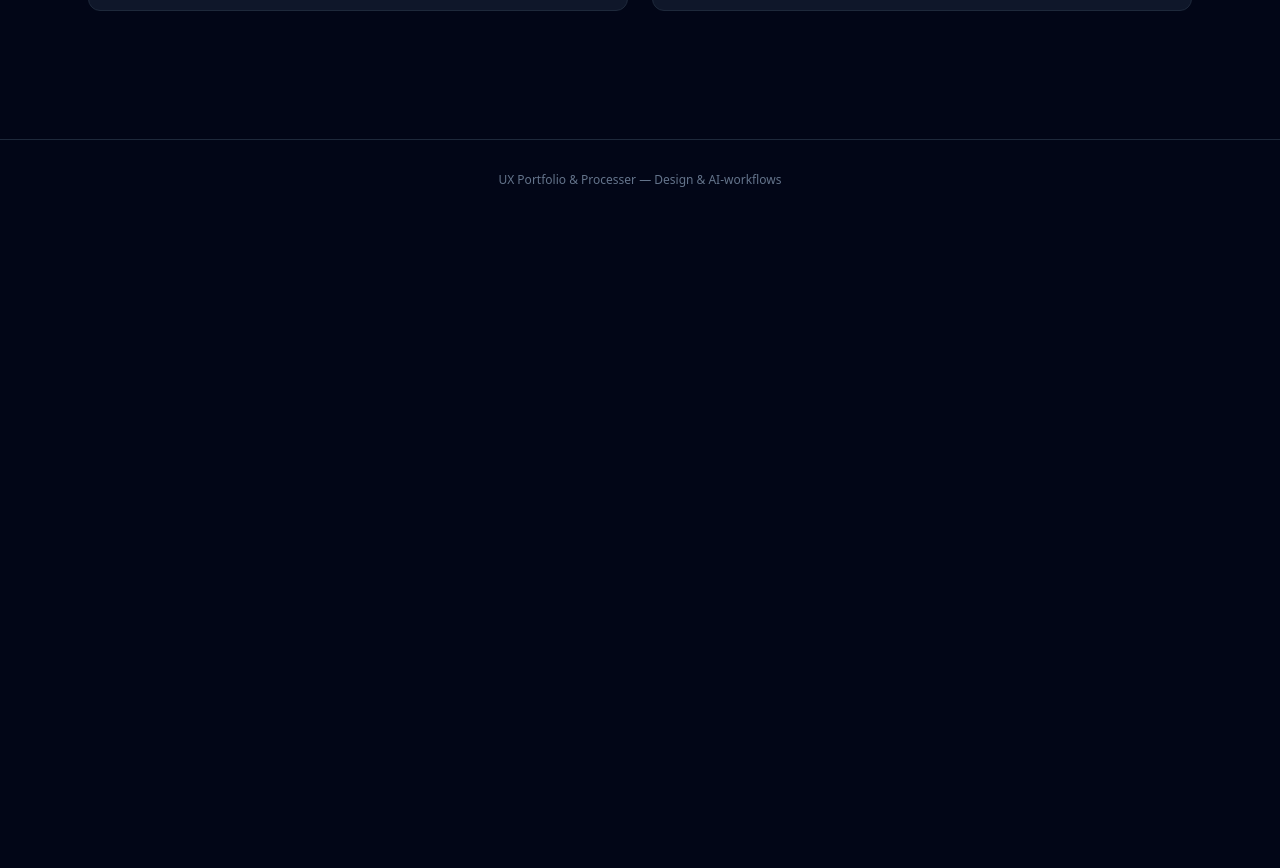
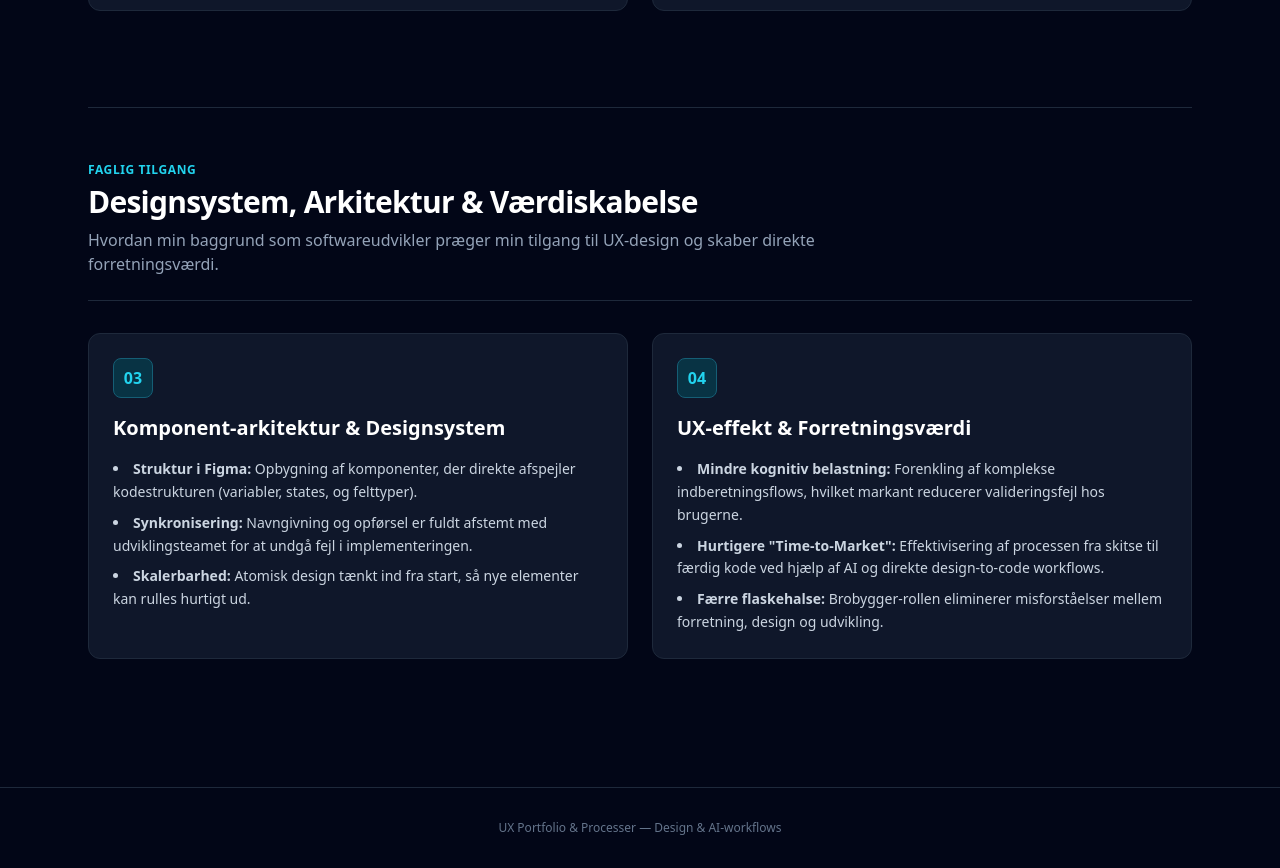
Before and after one commit to npm6tvkmyh-blip/Portfolio, a plain HTML site: page index.html in a window 1280 px wide. Shown: the part 3039-3907 px from the top of the page. Before the commit the page ends 3259 px from the top, so only its background shows below. Drawn offline with nearby package versions, Linux system fonts and the light colour scheme.

Commit message:
Update index.html

```diff
--- a/index.html
+++ b/index.html
@@ -39,22 +39,18 @@
                 <p class="text-sm text-slate-400">De første indledende skitser til at teste struktur, flows og informationsobjekter i de fire hovedelementer.</p>
 
                 <div class="grid grid-cols-1 sm:grid-cols-2 md:grid-cols-4 gap-4">
-                    <!-- Kort 1 -->
                     <div class="bg-slate-900 border border-slate-800 rounded-lg p-3 space-y-2">
                         <img src="Iteration1_side1.jpeg" alt="Lo-fi Ansøger" class="w-full h-auto object-cover rounded-md">
                         <p class="text-xs text-slate-400 text-center">Ansøger</p>
                     </div>
-                    <!-- Kort 2 -->
                     <div class="bg-slate-900 border border-slate-800 rounded-lg p-3 space-y-2">
                         <img src="Iteration1_side2.jpeg" alt="Lo-fi Teknologier" class="w-full h-auto object-cover rounded-md">
                         <p class="text-xs text-slate-400 text-center">Teknologier</p>
                     </div>
-                    <!-- Kort 3 -->
                     <div class="bg-slate-900 border border-slate-800 rounded-lg p-3 space-y-2">
                         <img src="Iteration1_side3.jpeg" alt="Lo-fi Bilag" class="w-full h-auto object-cover rounded-md">
                         <p class="text-xs text-slate-400 text-center">Bilag</p>
                     </div>
-                    <!-- Kort 4 -->
                     <div class="bg-slate-900 border border-slate-800 rounded-lg p-3 space-y-2">
                         <img src="Iteration1_side4.jpeg" alt="Lo-fi Afslut" class="w-full h-auto object-cover rounded-md">
                         <p class="text-xs text-slate-400 text-center">Afslut</p>
@@ -71,22 +67,18 @@
                 <p class="text-sm text-slate-400">Skitserne ført over i digitale elementer gennem AI-værktøjer for at afprøve visuelt hierarki og skærmplads.</p>
 
                 <div class="grid grid-cols-1 sm:grid-cols-2 md:grid-cols-4 gap-4">
-                    <!-- Kort 1 -->
                     <div class="bg-slate-900 border border-slate-800 rounded-lg p-3 space-y-2">
                         <img src="Iteration2_side1.jpg" alt="AI Iteration Ansøger" class="w-full h-auto object-cover rounded-md">
                         <p class="text-xs text-slate-400 text-center">Ansøger</p>
                     </div>
-                    <!-- Kort 2 -->
                     <div class="bg-slate-900 border border-slate-800 rounded-lg p-3 space-y-2">
                         <img src="Iteration2_side2.jpg" alt="AI Iteration Projekt" class="w-full h-auto object-cover rounded-md">
                         <p class="text-xs text-slate-400 text-center">Projekt</p>
                     </div>
-                    <!-- Kort 3 -->
                     <div class="bg-slate-900 border border-slate-800 rounded-lg p-3 space-y-2">
                         <img src="Iteration2_side3.jpg" alt="AI Iteration Bilag" class="w-full h-auto object-cover rounded-md">
                         <p class="text-xs text-slate-400 text-center">Bilag</p>
                     </div>
-                    <!-- Kort 4 -->
                     <div class="bg-slate-900 border border-slate-800 rounded-lg p-3 space-y-2">
                         <img src="Iteration2_side4.jpg" alt="AI Iteration Afslut" class="w-full h-auto object-cover rounded-md">
                         <p class="text-xs text-slate-400 text-center">Afslut</p>
@@ -103,22 +95,18 @@
                 <p class="text-sm text-slate-400">Designsystemet kobles på for at sikre genkendelighed og korrekte komponenter.</p>
 
                 <div class="grid grid-cols-1 sm:grid-cols-2 md:grid-cols-4 gap-4">
-                    <!-- Kort 1 -->
                     <div class="bg-slate-900 border border-slate-800 rounded-lg p-3 space-y-2">
                         <img src="Iteration3_side1.png" alt="Designsystem Ansøger" class="w-full h-auto object-cover rounded-md">
                         <p class="text-xs text-slate-400 text-center">Ansøger</p>
                     </div>
-                    <!-- Kort 2 -->
                     <div class="bg-slate-900 border border-slate-800 rounded-lg p-3 space-y-2">
                         <img src="Iteration3_side2.png" alt="Designsystem Projekt" class="w-full h-auto object-cover rounded-md">
                         <p class="text-xs text-slate-400 text-center">Projekt</p>
                     </div>
-                    <!-- Kort 3 -->
                     <div class="bg-slate-900 border border-slate-800 rounded-lg p-3 space-y-2">
                         <img src="Iteration3_side3.png" alt="Designsystem Bilag" class="w-full h-auto object-cover rounded-md">
                         <p class="text-xs text-slate-400 text-center">Bilag</p>
                     </div>
-                    <!-- Kort 4 -->
                     <div class="bg-slate-900 border border-slate-800 rounded-lg p-3 space-y-2">
                         <img src="Iteration3_side4.png" alt="Designsystem Afslut" class="w-full h-auto object-cover rounded-md">
                         <p class="text-xs text-slate-400 text-center">Afslut</p>
@@ -136,22 +124,18 @@
                 <p class="text-sm text-slate-400">Det endelige, gennemtestede og forretningsklar design klar til brugertest og implementering.</p>
 
                 <div class="grid grid-cols-1 sm:grid-cols-2 md:grid-cols-4 gap-4">
-                    <!-- Kort 1 -->
                     <div class="bg-slate-900 border border-slate-800 rounded-lg p-3 space-y-2">
                         <img src="Iteration4_side1.png" alt="Mockup Ansøger" class="w-full h-auto object-cover rounded-md">
                         <p class="text-xs text-slate-400 text-center">Ansøger</p>
                     </div>
-                    <!-- Kort 2 -->
                     <div class="bg-slate-900 border border-slate-800 rounded-lg p-3 space-y-2">
                         <img src="Iteration4_side2.png" alt="Mockup Projekt" class="w-full h-auto object-cover rounded-md">
                         <p class="text-xs text-slate-400 text-center">Projekt</p>
                     </div>
-                    <!-- Kort 3 -->
                     <div class="bg-slate-900 border border-slate-800 rounded-lg p-3 space-y-2">
                         <img src="Iteration4_side3.png" alt="Mockup Bilag" class="w-full h-auto object-cover rounded-md">
                         <p class="text-xs text-slate-400 text-center">Bilag</p>
                     </div>
-                    <!-- Kort 4 -->
                     <div class="bg-slate-900 border border-slate-800 rounded-lg p-3 space-y-2">
                         <img src="Iteration4_side4.png" alt="Mockup Afslut" class="w-full h-auto object-cover rounded-md">
                         <p class="text-xs text-slate-400 text-center">Afslut</p>
@@ -172,7 +156,6 @@
             </div>
 
             <div class="grid grid-cols-1 md:grid-cols-2 gap-6">
-                <!-- Kort A -->
                 <div class="bg-slate-900 border border-slate-800 rounded-xl p-6 space-y-4">
                     <div class="w-10 h-10 rounded-lg bg-cyan-950 border border-cyan-800 flex items-center justify-center text-cyan-400 font-bold">01</div>
                     <h3 class="text-xl font-semibold text-white">Claude AI Skills til Legacy-migrering</h3>
@@ -181,13 +164,47 @@
                     </p>
                 </div>
 
-                <!-- Kort B -->
                 <div class="bg-slate-900 border border-slate-800 rounded-xl p-6 space-y-4">
                     <div class="w-10 h-10 rounded-lg bg-cyan-950 border border-cyan-800 flex items-center justify-center text-cyan-400 font-bold">02</div>
                     <h3 class="text-xl font-semibold text-white">Bi-direktionelt Flow: Angular (VS Code) ⇄ Figma</h3>
                     <p class="text-sm text-slate-300 leading-relaxed">
                         For at sikre fuld alignment mellem udviklere og UX, henter jeg eksisterende sider skrevet i <strong>Angular</strong> direkte fra <strong>VS Code</strong> ind i Figma. Her kan jeg foretage designændringer og opdateringer visuelt, hvorefter det føres tilbage til kodebasen. Det sikrer, at designet altid matcher den faktiske tekniske implementering.
                     </p>
+                </div>
+            </div>
+        </section>
+
+        <!-- Nye Sektioner: Komponent-arkitektur & Forretningsværdi -->
+        <section class="space-y-8 pt-12 border-t border-slate-800">
+            <div class="border-b border-slate-800 pb-6">
+                <span class="text-xs font-semibold tracking-wider text-cyan-400 uppercase">Faglig Tilgang</span>
+                <h2 class="text-3xl font-extrabold tracking-tight text-white mt-1">Designsystem, Arkitektur & Værdiskabelse</h2>
+                <p class="text-slate-400 mt-2 max-w-3xl">
+                    Hvordan min baggrund som softwareudvikler præger min tilgang til UX-design og skaber direkte forretningsværdi.
+                </p>
+            </div>
+
+            <div class="grid grid-cols-1 md:grid-cols-2 gap-6">
+                <!-- Komponent-arkitektur -->
+                <div class="bg-slate-900 border border-slate-800 rounded-xl p-6 space-y-4">
+                    <div class="w-10 h-10 rounded-lg bg-cyan-950 border border-cyan-800 flex items-center justify-center text-cyan-400 font-bold">03</div>
+                    <h3 class="text-xl font-semibold text-white">Komponent-arkitektur & Designsystem</h3>
+                    <ul class="text-sm text-slate-300 space-y-2 list-disc list-inside leading-relaxed">
+                        <li><strong>Struktur i Figma:</strong> Opbygning af komponenter, der direkte afspejler kodestrukturen (variabler, states, og felttyper).</li>
+                        <li><strong>Synkronisering:</strong> Navngivning og opførsel er fuldt afstemt med udviklingsteamet for at undgå fejl i implementeringen.</li>
+                        <li><strong>Skalerbarhed:</strong> Atomisk design tænkt ind fra start, så nye elementer kan rulles hurtigt ud.</li>
+                    </ul>
+                </div>
+
+                <!-- Forretningsværdi -->
+                <div class="bg-slate-900 border border-slate-800 rounded-xl p-6 space-y-4">
+                    <div class="w-10 h-10 rounded-lg bg-cyan-950 border border-cyan-800 flex items-center justify-center text-cyan-400 font-bold">04</div>
+                    <h3 class="text-xl font-semibold text-white">UX-effekt & Forretningsværdi</h3>
+                    <ul class="text-sm text-slate-300 space-y-2 list-disc list-inside leading-relaxed">
+                        <li><strong>Mindre kognitiv belastning:</strong> Forenkling af komplekse indberetningsflows, hvilket markant reducerer valideringsfejl hos brugerne.</li>
+                        <li><strong>Hurtigere "Time-to-Market":</strong> Effektivisering af processen fra skitse til færdig kode ved hjælp af AI og direkte design-to-code workflows.</li>
+                        <li><strong>Færre flaskehalse:</strong> Brobygger-rollen eliminerer misforståelser mellem forretning, design og udvikling.</li>
+                    </ul>
                 </div>
             </div>
         </section>
```
